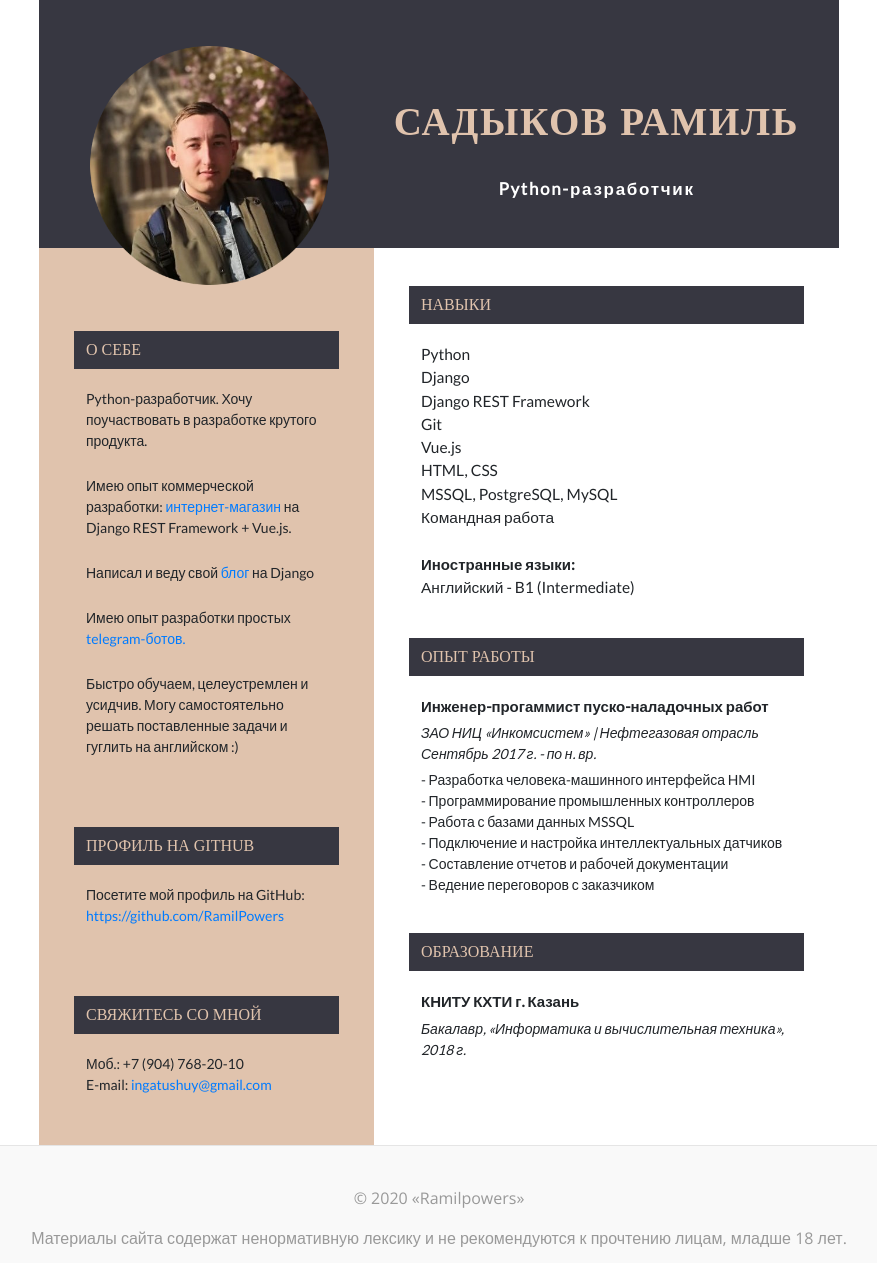
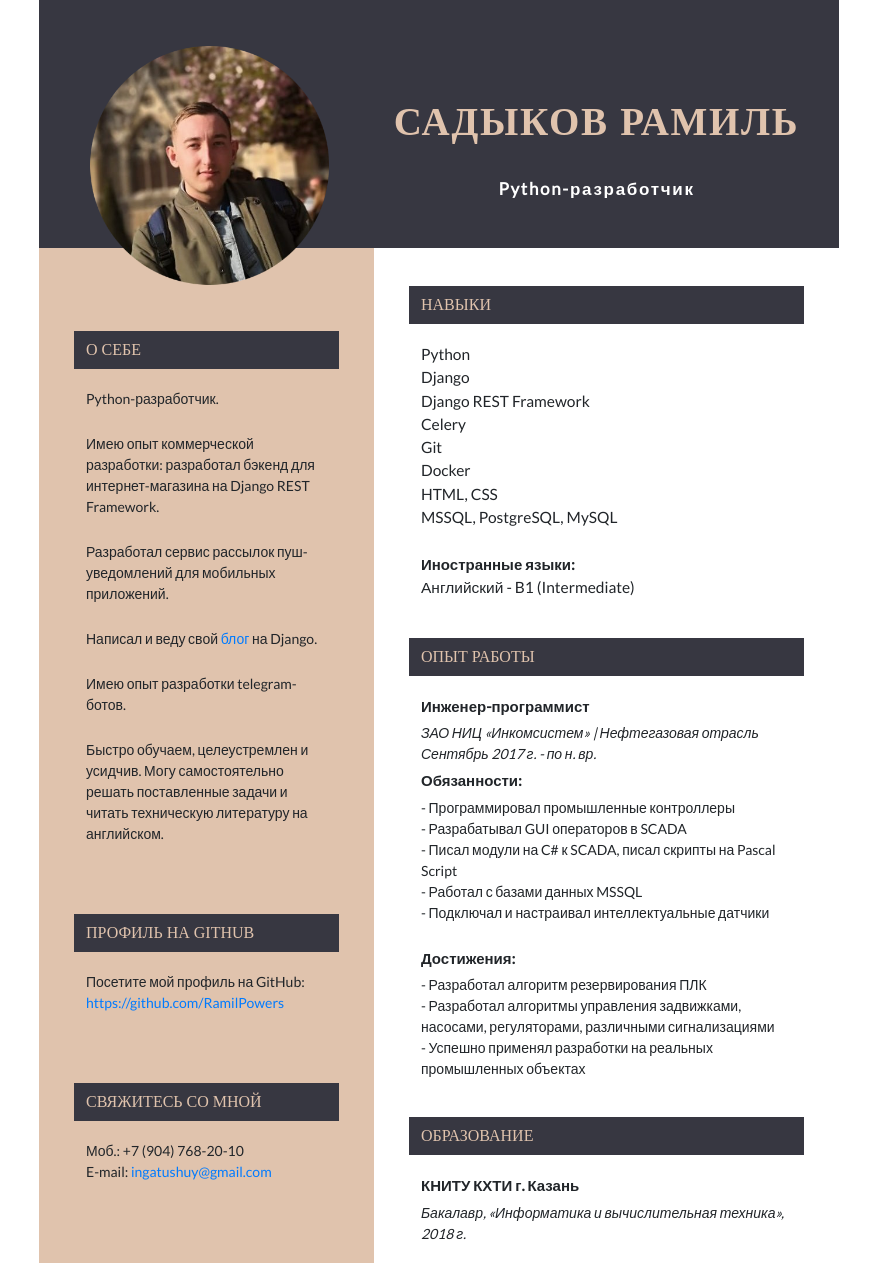
Before and after one commit to RamilPowers/BLOG, a Django app: template pages/templates/pages/about.html in a window 1280 px wide. Shown: the part 138-1401 px from the top of the page, without its empty margins (201-1078 px from the left). Run offline with Django 3.2, Linux system fonts and the light colour scheme; the template is opened without the code that fills it, so the values that code supplies are empty; some web fonts are replaced.

Commit message:
Edited CV

```diff
--- a/pages/templates/pages/about.html
+++ b/pages/templates/pages/about.html
@@ -15,12 +15,16 @@
               <div class="item">
                 <div class="item-header">О себе</div>
                 <ul>
-                  <li>Python-разработчик. Хочу поучаствовать в разработке крутого продукта.</li><br>
-                  <li>Имею опыт коммерческой разработки: <a href="https://letique-kzn.ru" target="_blank">интернет-магазин</a> на Django REST Framework + Vue.js. </li><br>
-                  <li>Написал и веду свой <a href="http://ramilpowers.ru" target="_blank">блог</a> на Django</li><br>
-                    <li>Имею опыт разработки простых <a href="https://t.me/Weather_Sadykov_Bot" target="_blank">telegram-ботов.</a></li>
+                  <li>Python-разработчик.</li><br>
+                  <li>Имею опыт коммерческой разработки: разработал бэкенд для интернет-магазина на Django REST Framework.</li>
                   <br>
-                  <li>Быстро обучаем, целеустремлен и усидчив. Могу самостоятельно решать поставленные задачи и гуглить на английском :)</li>
+                  <li>Разработал сервис рассылок пуш-уведомлений для мобильных приложений.</li>
+                  <br>
+                  <li>Написал и веду свой <a href="http://ramilpowers.ru" target="_blank">блог</a> на Django.</li>
+                  <br>
+                  <li>Имею опыт разработки telegram-ботов.</li>
+                  <br>
+                  <li>Быстро обучаем, целеустремлен и усидчив. Могу самостоятельно решать поставленные задачи и читать техническую литературу на английском.</li>
                 </ul>
               </div>
               <div class="item">
@@ -50,11 +54,11 @@
                 <li>Python</li>
                 <li>Django</li>
                 <li>Django REST Framework</li>
+                <li>Celery</li>
                 <li>Git</li>
-                <li>Vue.js</li>
+                <li>Docker</li>
                 <li>HTML, CSS</li>
                 <li>MSSQL, PostgreSQL, MySQL</li>
-                <li>Командная работа</li>
                 <br>
                 <li><b>Иностранные языки: </b></li>
                 <li>Английский - B1 (Intermediate)</li>
@@ -63,13 +67,17 @@
             <div class="item">
               <div class="item-header">Опыт работы</div>
               <ul>
-                <li><em><span><b>Инженер-прогаммист пуско-наладочных работ</b></span>ЗАО НИЦ «Инкомсистем» | Нефтегазовая отрасль Сентябрь 2017 г. - по н. вр.</em></li>
-                <li>- Разработка человека-машинного интерфейса HMI</li>
-                <li>- Программирование промышленных контроллеров</li>
-                <li>- Работа с базами данных MSSQL</li>
-                <li>- Подключение и настройка интеллектуальных датчиков</li>
-                <li>- Составление отчетов и рабочей документации</li>
-                <li>- Ведение переговоров с заказчиком</li>
+                <li><em><span><b>Инженер-программист</b></span>ЗАО НИЦ «Инкомсистем» | Нефтегазовая отрасль Сентябрь 2017 г. - по н. вр.</em></li>
+                <li><em><span><b>Обязанности:</b></span></em></li>
+                <li>- Программировал промышленные контроллеры</li>
+                <li>- Разрабатывал GUI операторов в SCADA</li>
+                <li>- Писал модули на C# к SCADA, писал скрипты на Pascal Script</li>
+                <li>- Работал с базами данных MSSQL</li>
+                <li>- Подключал и настраивал интеллектуальные датчики</li><br>
+                <li><em><span><b>Достижения:</b></span></em></li>
+                <li>- Разработал алгоритм резервирования ПЛК</li>
+                <li>- Разработал алгоритмы управления задвижками, насосами, регуляторами, различными сигнализациями</li>
+                <li>- Успешно применял разработки на реальных промышленных объектах</li>
               </ul>
             </div>
             <div class="item">
```
